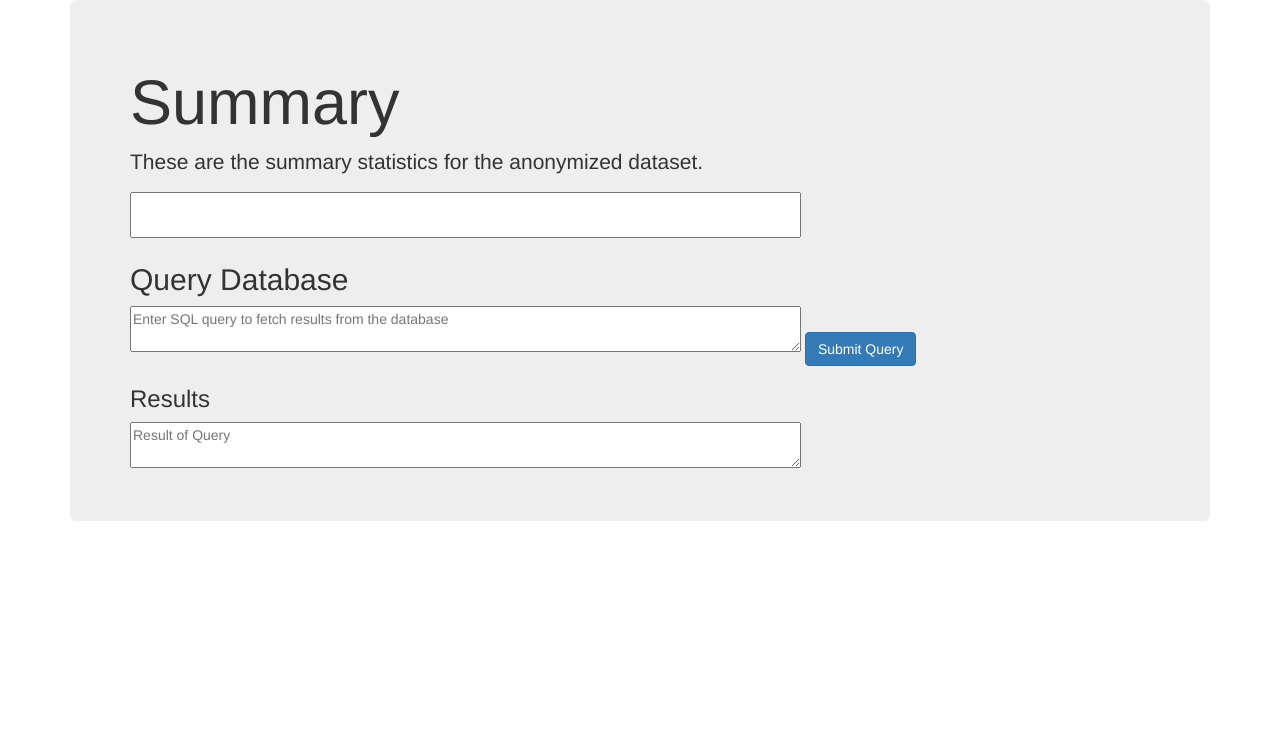
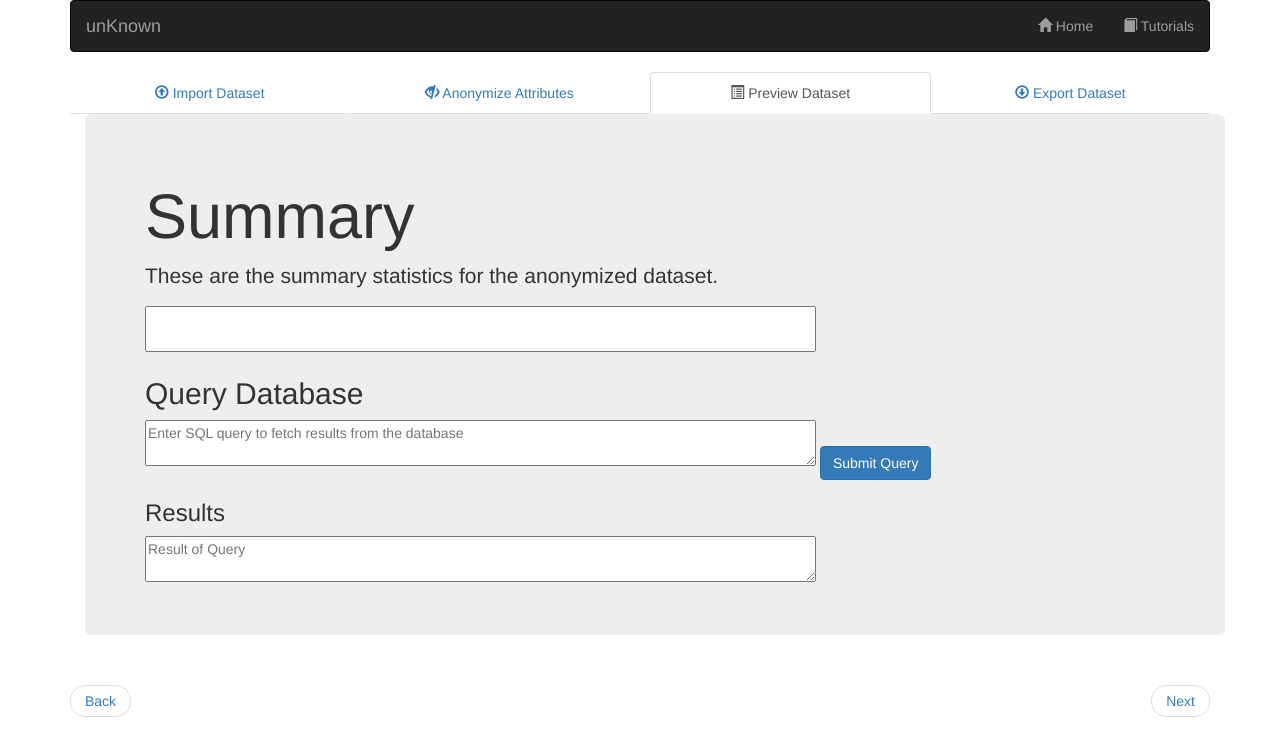
Before and after one commit to hhabib/anonymization-tool, a Flask app: page /results.html in a window 1280 px wide. Shown: the top 756 px of the page. Run offline with Flask 2, Linux system fonts and the light colour scheme; some libraries are stand-ins or nearby versions.

Commit message:
add preview page

```diff
--- a/app/code/static/js/categorize_attr.js
+++ b/app/code/static/js/categorize_attr.js
@@ -68,5 +68,5 @@ function submit() {
         console.log(data.result)
     });
 
-    window.location = "./anonymize.html";
+    window.location = "./results.html";
 }
--- a/app/code/templates/export.html
+++ b/app/code/templates/export.html
@@ -17,7 +17,7 @@
         <ul class="nav nav-tabs nav-justified">
             <li><a href="./import.html"><span class="glyphicon glyphicon-upload"></span> Import Dataset</a></li>
             <li><a href="./anonymize.html"><span class="glyphicon glyphicon-eye-close"></span> Anonymize Attributes</a></li>
-            <li><a href="#"><span class="glyphicon glyphicon-list-alt"></span> Preview Dataset</a></li>
+            <li><a href="/results.html"><span class="glyphicon glyphicon-list-alt"></span> Preview Dataset</a></li>
             <li class="active"><a href="/export.html"><span class="glyphicon glyphicon-download"></span> Export Dataset</a></li>
         </ul>
         <div class="page-header">
--- a/app/code/templates/results.html
+++ b/app/code/templates/results.html
@@ -1,6 +1,29 @@
 {% extends "layout.html" %}
 
 {% block body %}
+
+    <div class="container">
+        <nav class="navbar navbar-inverse">
+            <div class="container-fluid">
+                <div class="navbar-header">
+                    <a class="navbar-brand" href="./">unKnown</a>
+                </div>
+                <ul class="nav navbar-nav navbar-right">
+                    <li><a href="./"><span class="glyphicon glyphicon-home"></span> Home</a></li>
+                    <li><a href="#"><span class="glyphicon glyphicon-book"></span> Tutorials</a></li>
+                </ul>
+            </div>
+        </nav>
+        <ul class="nav nav-tabs nav-justified">
+            <li><a href="./import.html"><span class="glyphicon glyphicon-upload"></span> Import Dataset</a></li>
+            <li><a href="./anonymize.html"><span class="glyphicon glyphicon-eye-close"></span> Anonymize Attributes</a>
+            </li>
+            <li class="active"><a href="/results.html"><span class="glyphicon glyphicon-list-alt"></span> Preview
+                Dataset</a></li>
+            <li><a href="/export.html"><span class="glyphicon glyphicon-download"></span> Export Dataset</a></li>
+        </ul>
+
+
         <div class="container">
             <div class="jumbotron">
                 <h1>Summary</h1>
@@ -10,12 +33,26 @@
                 <textarea readonly row="40" cols="80" style="resize:none"></textarea>
                 <h2>Query Database</h2>
                 <!-- <textarea row="2" cols="80" onfocus="if(this.value==this.defaultValue)this.value='Enter SQL query to fetch results from the database';"> -->
-	  		<textarea placeholder="Enter SQL query to fetch results from the database" row="2" cols="80" id = "userQuery"></textarea>
+                <textarea placeholder="Enter SQL query to fetch results from the database" row="2" cols="80"
+                          id="userQuery"></textarea>
                 <button type="button" class="btn btn-primary" id="btnUserQuery">Submit Query</button>
                 <h3>Results</h3>
-            <textarea placeholder="Result of Query" row="2" cols="80" id = "queryResult"></textarea>
+                <textarea placeholder="Result of Query" row="2" cols="80" id="queryResult"></textarea>
             </div>
         </div>
+        <div id="navigation">
+            <ul class="pager">
+                <li class="previous"><a href="./import.html">Back</a></li>
+                <li class="next"><a href="/export.html">Next</a></li>
+            </ul>
+        </div>
+    </div>
+
+
+
+
+
+
 
     <link rel="stylesheet" href="https://maxcdn.bootstrapcdn.com/bootstrap/3.3.7/css/bootstrap.min.css">
     <script src="https://ajax.googleapis.com/ajax/libs/jquery/3.2.0/jquery.min.js"></script>
```
Lines whose indentation alone changed are shown as unchanged.
